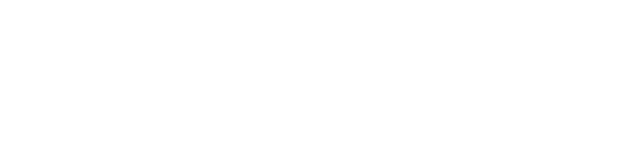
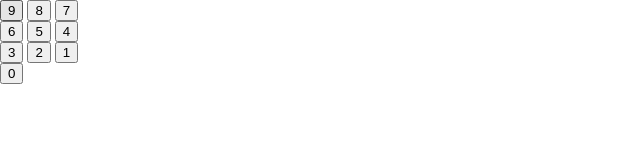
Before and after one commit to MaxAFath/calculator, a plain HTML site: page index.html in a window 1280 px wide. Shown: the whole page, without its empty margins (0-640 px from the left). Drawn offline with Linux system fonts and the light colour scheme.

Commit message:
setting up buttons

```diff
--- a/assets/js/cal.js
+++ b/assets/js/cal.js
@@ -0,0 +1,5 @@
+const disReturn = document.getElementById("display");
+
+const btnrow1 = document.getElementById('btns1');
+const btnrow2 = document.getElementById('btns2');
+const btnrow3 = document.getElementById('btns3');
--- a/index.html
+++ b/index.html
@@ -12,20 +12,34 @@
 
 <body>
     <div id="calculator">
-        <div class="row">
+        <div class="row" id="display">
 
         </div>
-        <div class="row">
+        <div class="col">
+            <div class="row">
+                <button class="btn num row">9</button>
+                <button class="btn num row">8</button>
+                <button class="btn num row">7</button>
+            </div>
+            <div class="row">
+                <button class="btn num row">6</button>
+                <button class="btn num row">5</button>
+                <button class="btn num row">4</button>
+            </div>
+            <div class="row">
+                <button class="btn num row">3</button>
+                <button class="btn num row">2</button>
+                <button class="btn num row">1</button>
+            </div>
+            <div class="row">
+                <button class="num">0</button>
+            </div>
+        </div>
+        <div class="col">
 
         </div>
-        <div class="row">
-
-        </div>
-        <div class="row">
-
-        </div>
-
     </div>
+    <script src="./assets/js/cal.js"></script>
 </body>
 
 </html>
```
